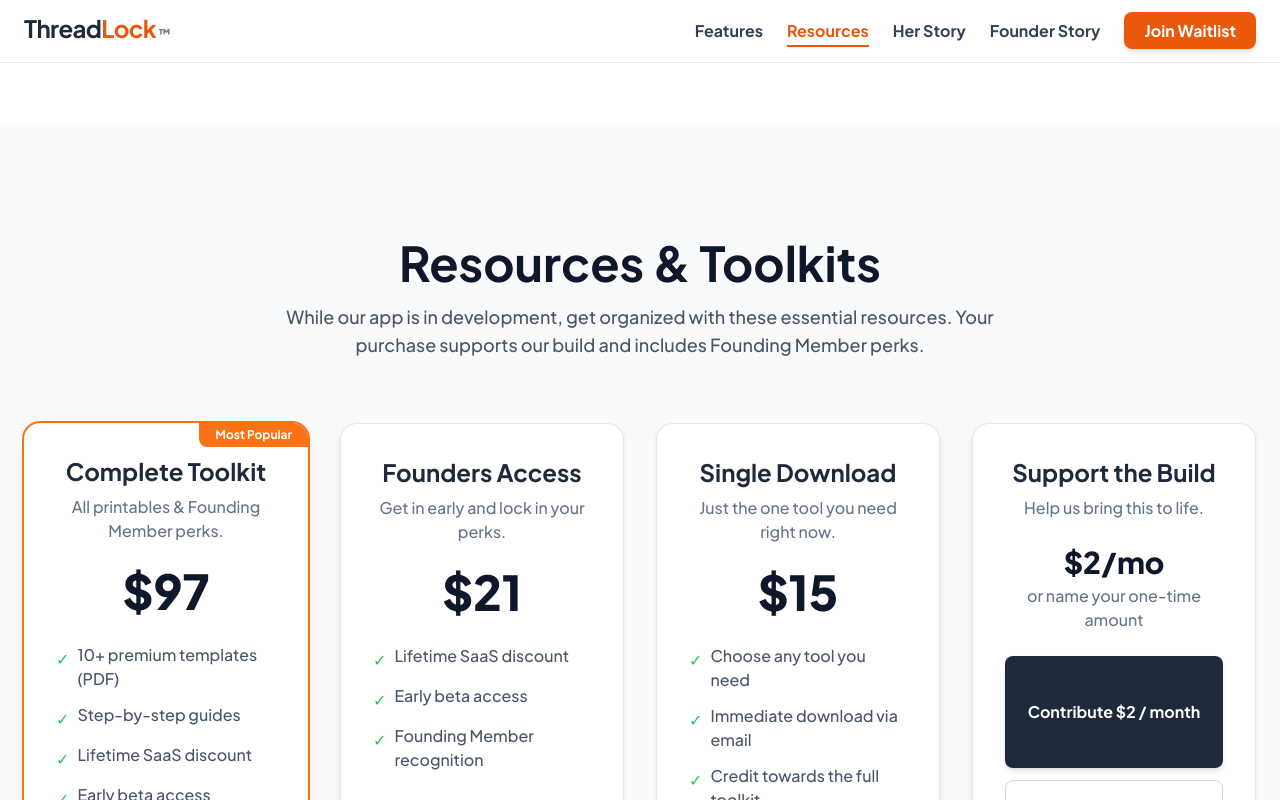
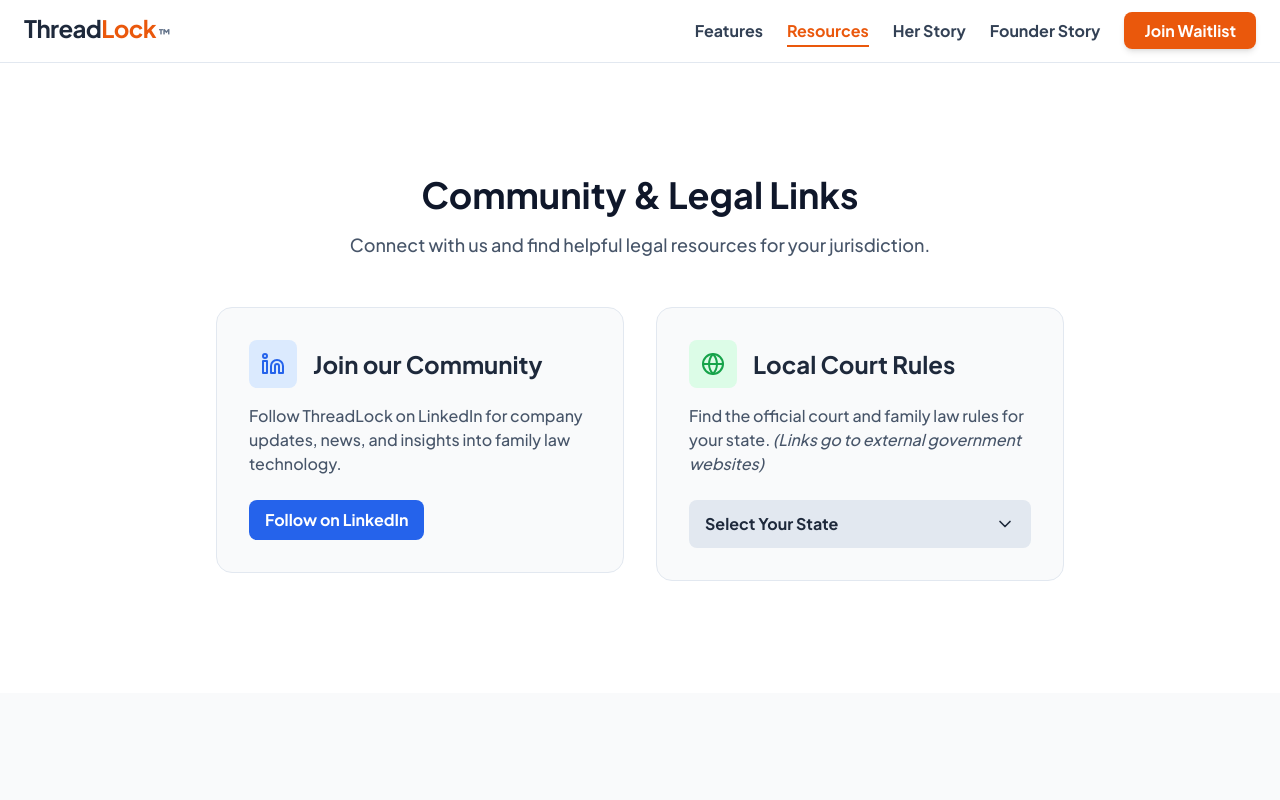
Before and after one commit to RedThreadGrp/ThreadLock, a Next.js app: page /resources in a window 1280 px wide. Shown: the top 800 px of the page. Built offline with nearby package versions, Linux system fonts and the light colour scheme.

Commit message:
Update resources.js

```diff
--- a/pages/resources.js
+++ b/pages/resources.js
@@ -28,6 +28,12 @@ const GlobeIcon = (props) => (
         <path d="M12 2a15.3 15.3 0 0 1 4 10 15.3 15.3 0 0 1-4 10 15.3 15.3 0 0 1-4-10 15.3 15.3 0 0 1 4-10z"></path>
     </svg>
 );
+const ChevronDownIcon = (props) => (
+    <svg xmlns="http://www.w3.org/2000/svg" width="24" height="24" viewBox="0 0 24 24" fill="none" stroke="currentColor" strokeWidth="2" strokeLinecap="round" strokeLinejoin="round" {...props}>
+        <polyline points="6 9 12 15 18 9"></polyline>
+    </svg>
+);
+
 
 /* ---------------- Data for State Rules ---------------- */
 const STATE_RULES = [
@@ -246,7 +252,9 @@ const PricingSection = ({ onBuyToolkit, onBuyFounders, onPickSingle, onContribMo
     </section>
 );
 
-const CommunityLinksSection = () => (
+const CommunityLinksSection = () => {
+    const [rulesOpen, setRulesOpen] = useState(false);
+    return (
         <section id="community-links" className="py-20 md:py-28 bg-white">
             <div className="container mx-auto px-6 max-w-4xl">
                  <h2 className="text-3xl md:text-4xl font-bold mb-4 text-slate-900 text-center">Community & Legal Links</h2>
@@ -275,9 +283,15 @@ const CommunityLinksSection = () => (
                             <h3 className="text-2xl font-bold text-slate-800">Local Court Rules</h3>
                         </div>
                         <p className="text-slate-600 mb-6">Find the official court and family law rules for your state. <em>(Links go to external government websites)</em></p>
-                    <div className="space-y-2">
+
+                        <button onClick={() => setRulesOpen(!rulesOpen)} className="w-full text-left font-semibold text-slate-800 py-3 px-4 bg-slate-200 hover:bg-slate-300 rounded-lg flex justify-between items-center transition-all">
+                            <span>Select Your State</span>
+                            <ChevronDownIcon className={`w-5 h-5 transition-transform ${rulesOpen ? 'rotate-180' : ''}`} />
+                        </button>
+                        <div className={`transition-all duration-300 ease-in-out overflow-hidden ${rulesOpen ? 'max-h-[500px] mt-2' : 'max-h-0'}`}>
+                            <div className="py-2 space-y-2 max-h-80 overflow-y-auto">
                                 {STATE_RULES.map(state => (
-                            <a key={state.name} href={state.url} target="_blank" rel="noopener noreferrer" className="block text-slate-800 hover:text-orange-600 font-semibold transition-colors">
+                                    <a key={state.name} href={state.url} target="_blank" rel="noopener noreferrer" className="block text-slate-800 hover:text-orange-600 font-semibold transition-colors p-2 rounded hover:bg-slate-100">
                                         {state.name} &rarr;
                                     </a>
                                 ))}
@@ -285,8 +299,10 @@ const CommunityLinksSection = () => (
                         </div>
                     </div>
                 </div>
+            </div>
         </section>
     );
+};
 
 
 const Footer = () => (
@@ -300,12 +316,12 @@ function SingleItemModal({ open, onClose, onSelect }) {
     if (!open) return null;
     return (
         <div className="fixed inset-0 z-50 bg-black/60 flex items-center justify-center p-4">
-            <div className="bg-white rounded-2xl shadow-2xl max-w-lg w-full p-6">
+            <div className="bg-white rounded-2xl shadow-2xl max-w-2xl w-full p-6">
                 <h3 className="text-xl font-bold text-slate-900 mb-3">Choose a Single Tool</h3>
                 <p className="text-slate-600 mb-4">Each item is $15. You’ll get the download link by email after checkout.</p>
-                <div className="max-h-80 overflow-y-auto divide-y">
+                <div className="max-h-80 overflow-y-auto grid md:grid-cols-2 gap-x-4 divide-y md:divide-y-0">
                     {SINGLE_ITEMS.map((item) => (
-                        <button key={item.sku} onClick={() => onSelect(item.sku)} className="w-full text-left py-3 px-2 hover:bg-slate-50">
+                        <button key={item.sku} onClick={() => onSelect(item.sku)} className="w-full text-left py-3 px-2 hover:bg-slate-50 rounded-md">
                             {item.name}
                         </button>
                     ))}
@@ -369,7 +385,8 @@ export default function ResourcesPage() {
 
             <div className="bg-white">
                 <Header />
-                <main className="flex flex-col w-full overflow-x-hidden pt-16">
+                <main className="flex flex-col w-full overflow-x-hidden">
+                    <CommunityLinksSection />
                     <PricingSection
                         onBuyToolkit={onBuyToolkit}
                         onBuyFounders={onBuyFounders}
@@ -377,7 +394,6 @@ export default function ResourcesPage() {
                         onContribMonthly={onContribMonthly}
                         onContribNYOP={onContribNYOP}
                     />
-                    <CommunityLinksSection />
                 </main>
                 <Footer />
                 <SingleItemModal open={singleOpen} onClose={() => setSingleOpen(false)} onSelect={onBuySingle} />
```
Lines whose indentation alone changed are shown as unchanged.
